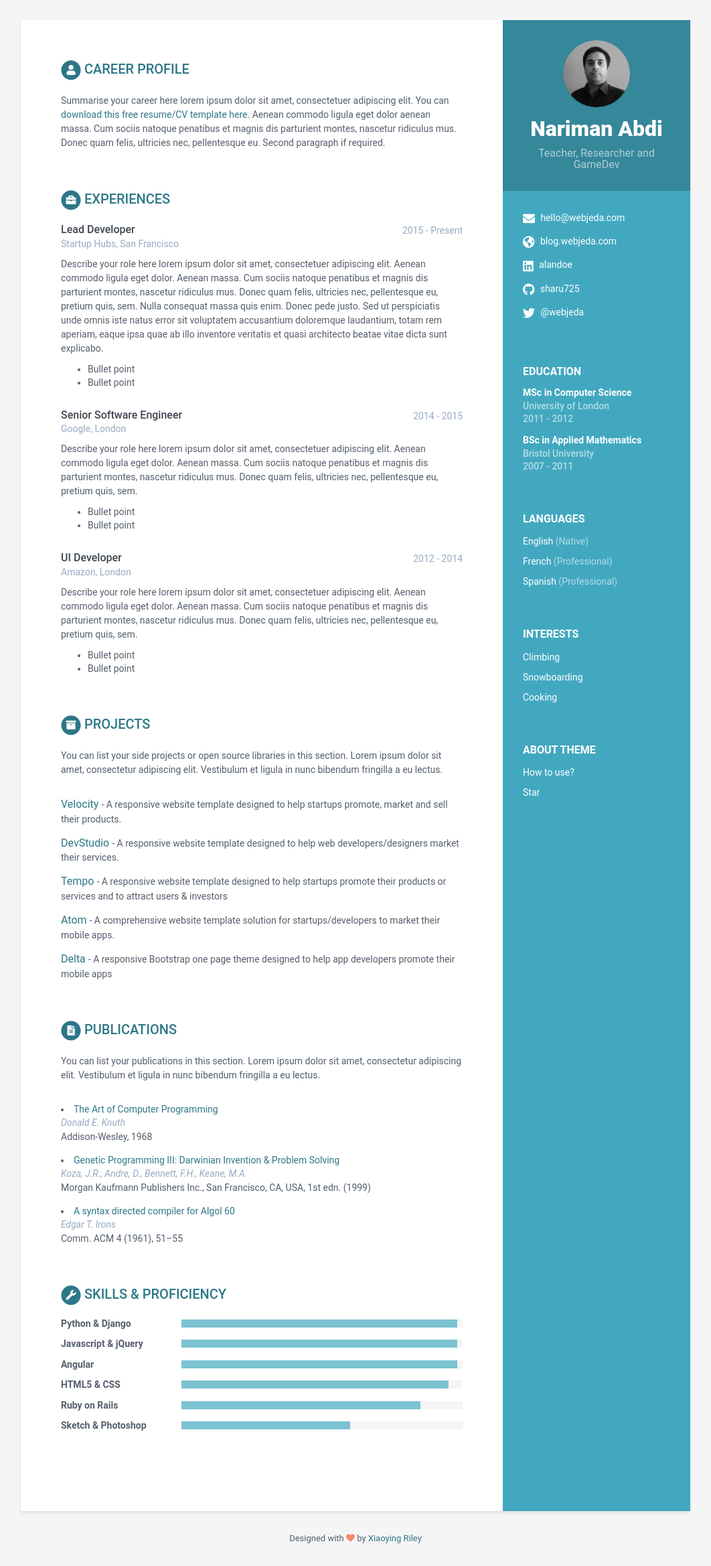
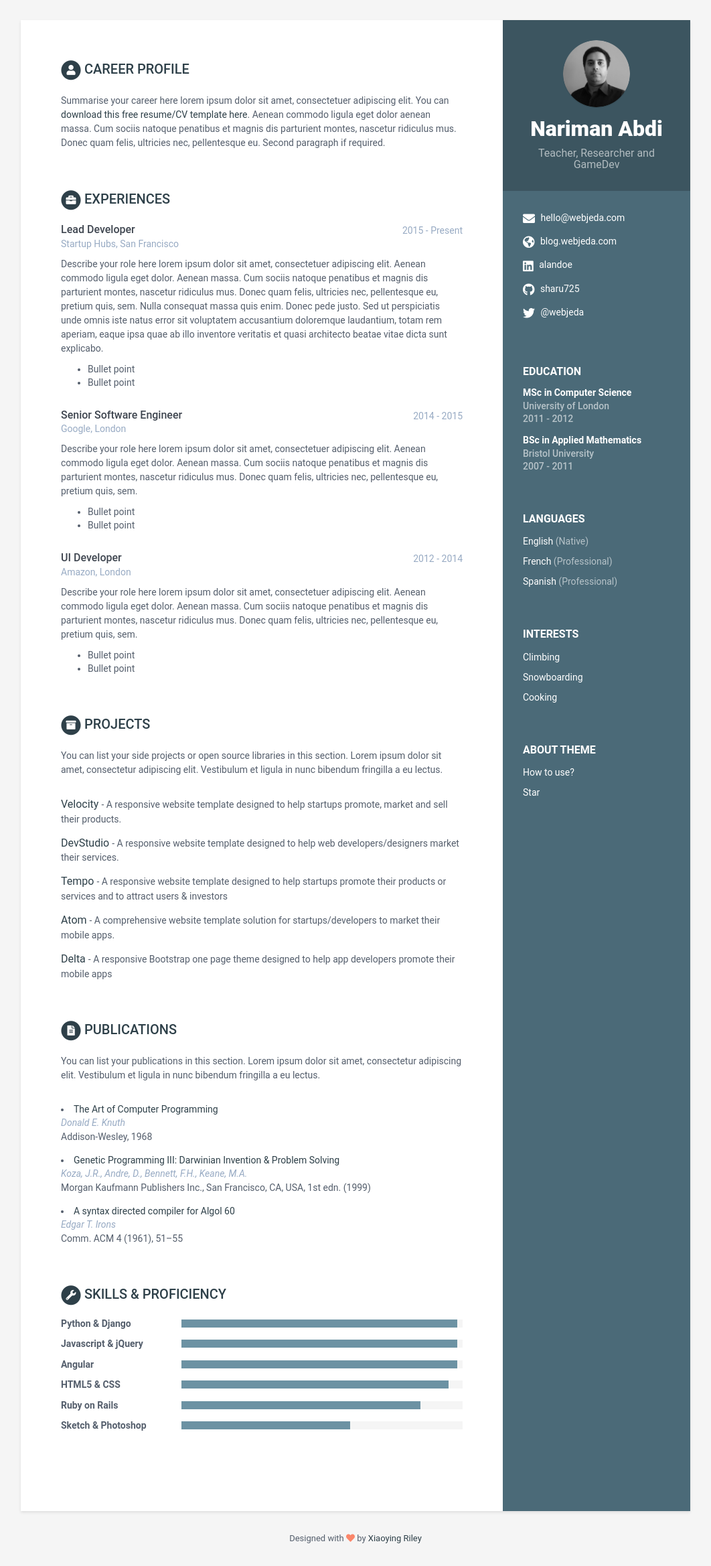
Before and after one commit to naabdi/naabdi.github.io, a Jekyll site: the page built from index.html, in a window 1280 px wide. Shown: the whole page at 67% size, without its empty margins (109-1171 px from the left). Built offline with Jekyll 4.4.1, drawn with Linux system fonts in a browser that asks for light colours.

Commit message:
Update _config.yml

```diff
--- a/_config.yml
+++ b/_config.yml
@@ -6,7 +6,7 @@ url: 'http://webjeda.com'
 baseurl: '/online-cv' #change it according to your repository name
 description: A beautiful Jekyll theme for creating resume
 # Style will be applied only after restarting the build or serve. Just choose one of the options.
-theme_skin: blue # blue turquoise green berry orange ceramic
+theme_skin: ceramic # blue turquoise green berry orange ceramic
 chrome_mobile_color: #use hex colors (ex:#1976d2) or leave empty if you don't want a color for chrome mobile searchbar
 
 # Tracker
@@ -20,7 +20,7 @@ sass:
   style: compressed # http://sass-lang.com/documentation/file.SASS_REFERENCE.html#output_style
 
 # Build settings
-compress-site: yes
+compress-site: no
 
 encoding: "utf-8"
 compress_html: # - http://jch.penibelst.de/
```
